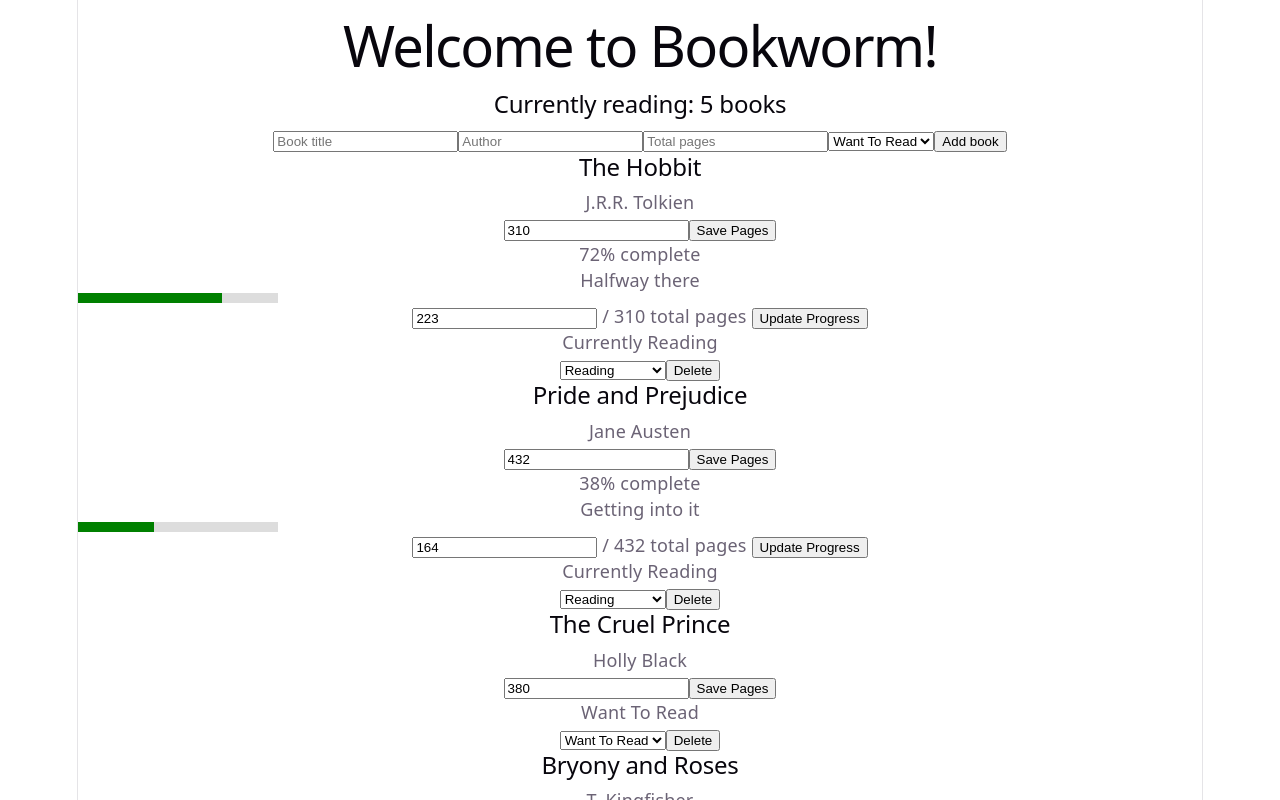
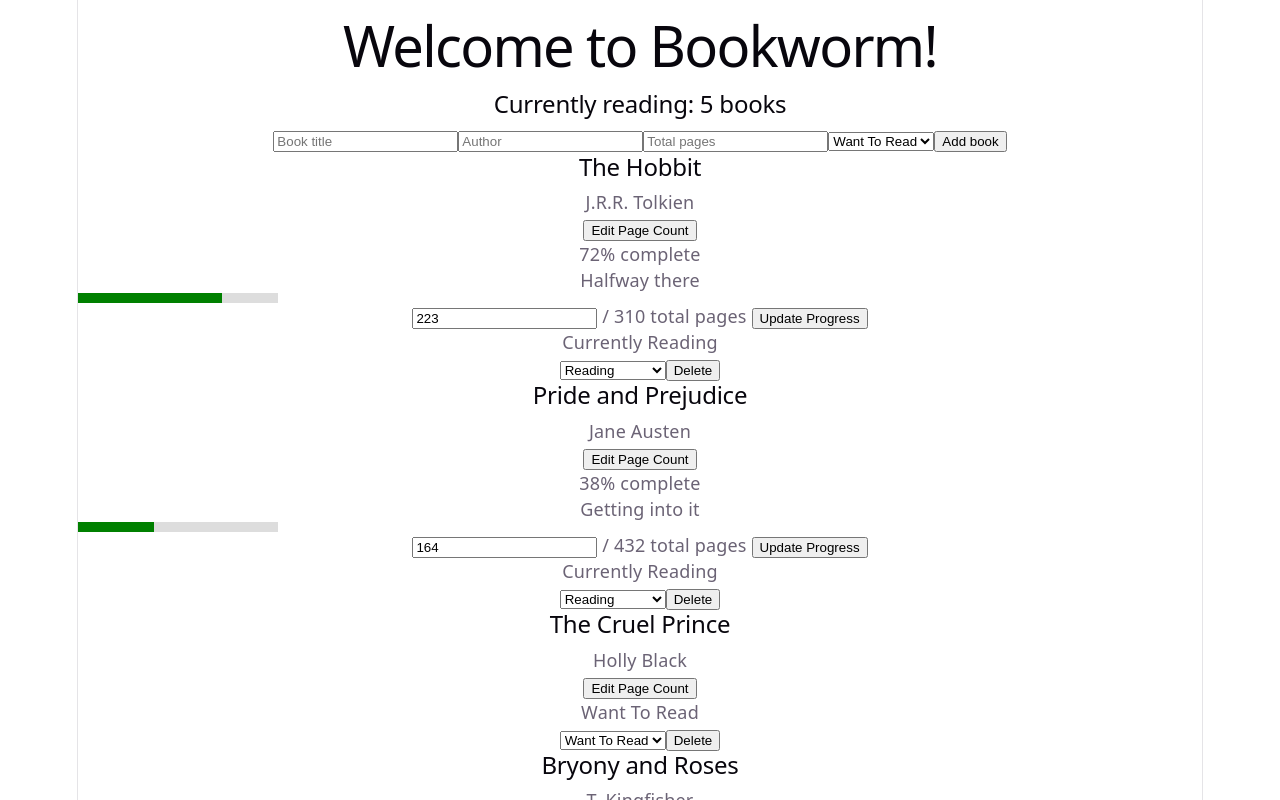
Before and after one commit to Maram-SH/bookworm, a React (Vite) app: page / in a window 1280 px wide. Shown: the top 800 px of the page. Built offline with nearby package versions, Linux system fonts and the light colour scheme.

Commit message:
Add a button for editing page count to show input

```diff
--- a/src/App.jsx
+++ b/src/App.jsx
@@ -3,6 +3,7 @@ import { useState } from "react"
 function BookCard(props) {
   const [currentPage, setCurrentPage] = useState(Math.round((props.progress / 100) * props.totalPages))
   const [newTotalPages, setNewTotalPages] = useState(props.totalPages)
+  const [editingPages, setEditingPages] = useState(false)
 
   function getPercentMessage() {
     if (props.progress < 25) {
@@ -37,6 +38,11 @@ function BookCard(props) {
       <h2>{props.title}</h2>
       <p>{props.author}</p>
 
+      <button onClick={() => setEditingPages(true)}>
+        Edit Page Count
+      </button>
+
+      { editingPages && (
         <div>
           <input
             type="number"
@@ -54,6 +60,7 @@ function BookCard(props) {
             Save Pages
           </button>
         </div>
+      )}
 
       {(props.status === "READING" || props.status === "FINISHED" || props.status === "DNF") && (
         <div>
```
Lines whose indentation alone changed are shown as unchanged.
